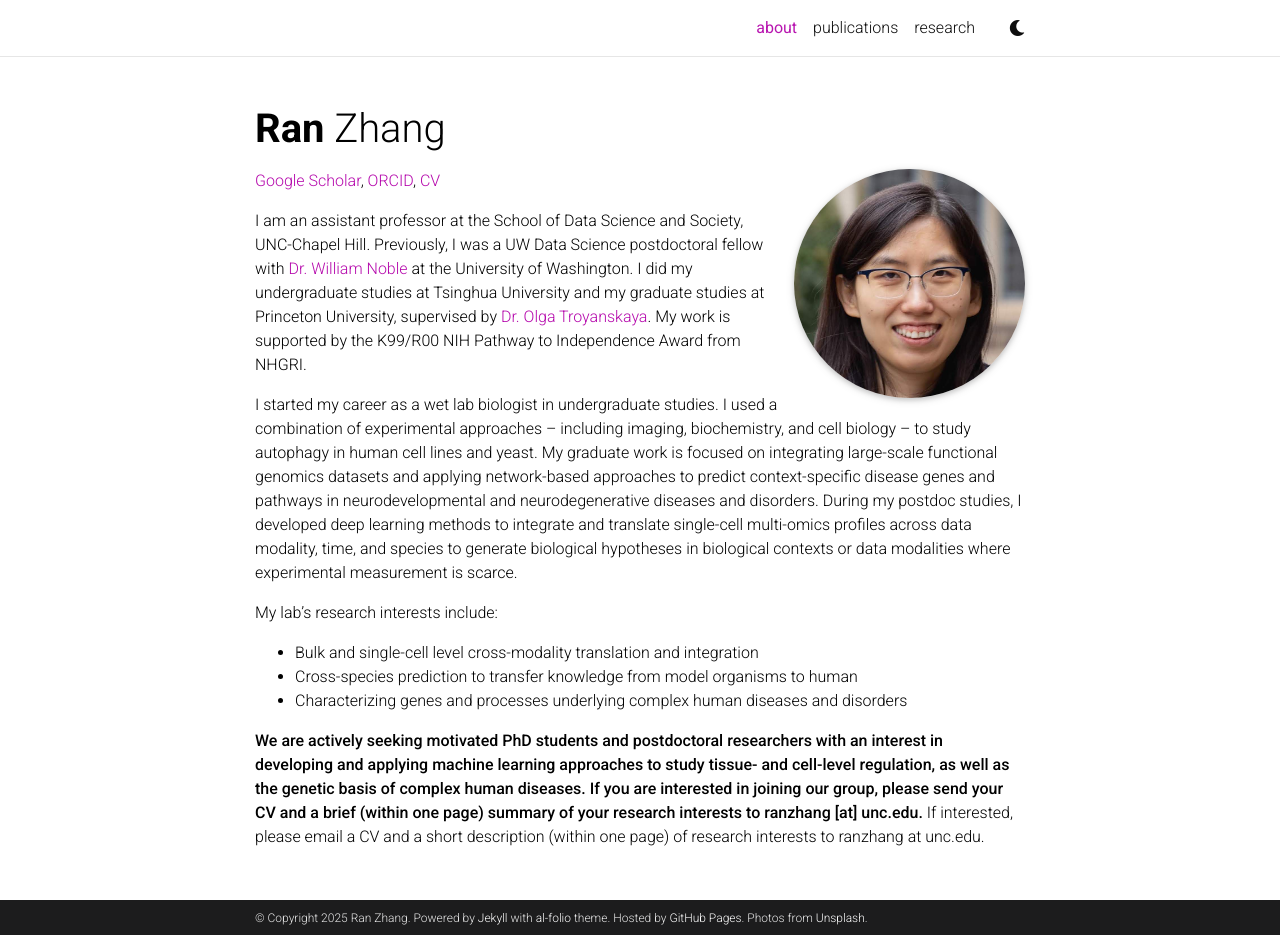
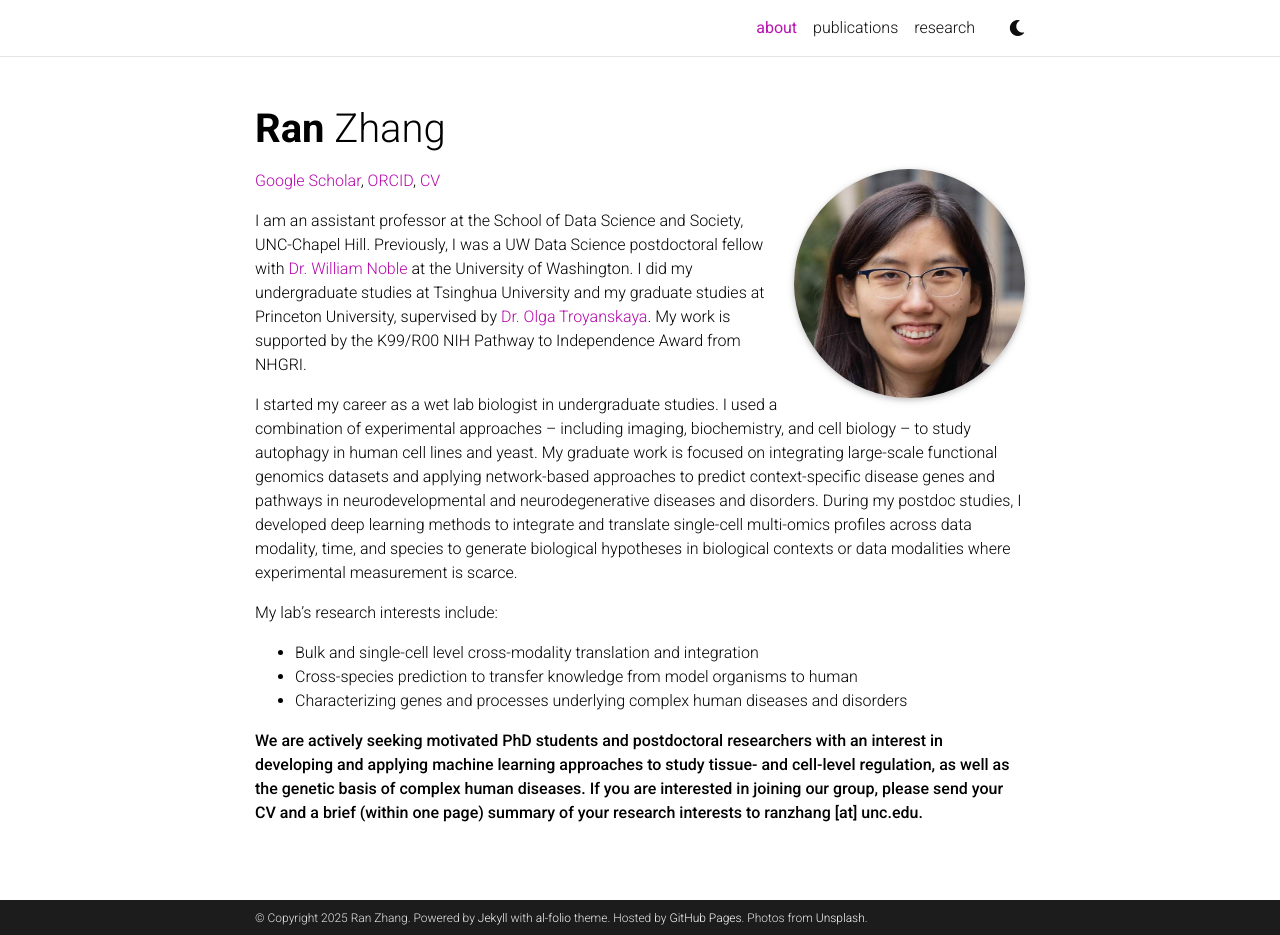
Before and after one commit to RanZhang08/RanZhang08.github.io, a Jekyll site: the page built from _pages/about.md, in a window 1280 px wide and 935 px high. Built offline with Jekyll 4.4.1, drawn with Linux system fonts in a browser that asks for light colours; full-size pictures stand in for the smaller copies a plugin makes; comment, search, counter and statistics services are not loaded; a style sheet for code colours, icons or effects is not loaded.

Commit message:
minor format

```diff
--- a/_pages/about.md
+++ b/_pages/about.md
@@ -32,4 +32,4 @@ My lab's research interests include:
 * Cross-species prediction to transfer knowledge from model organisms to human
 * Characterizing genes and processes underlying complex human diseases and disorders
 
-<span style="color:navy;">**We are actively seeking motivated PhD students and postdoctoral researchers with an interest in developing and applying machine learning approaches to study tissue- and cell-level regulation, as well as the genetic basis of complex human diseases. If you are interested in joining our group, please send your CV and a brief (within one page) summary of your research interests to ranzhang [at] unc.edu.**</span> If interested, please email a CV and a short description (within one page) of research interests to ranzhang at unc.edu.
+<span style="color:navy;">**We are actively seeking motivated PhD students and postdoctoral researchers with an interest in developing and applying machine learning approaches to study tissue- and cell-level regulation, as well as the genetic basis of complex human diseases. If you are interested in joining our group, please send your CV and a brief (within one page) summary of your research interests to ranzhang [at] unc.edu.**</span>
```
